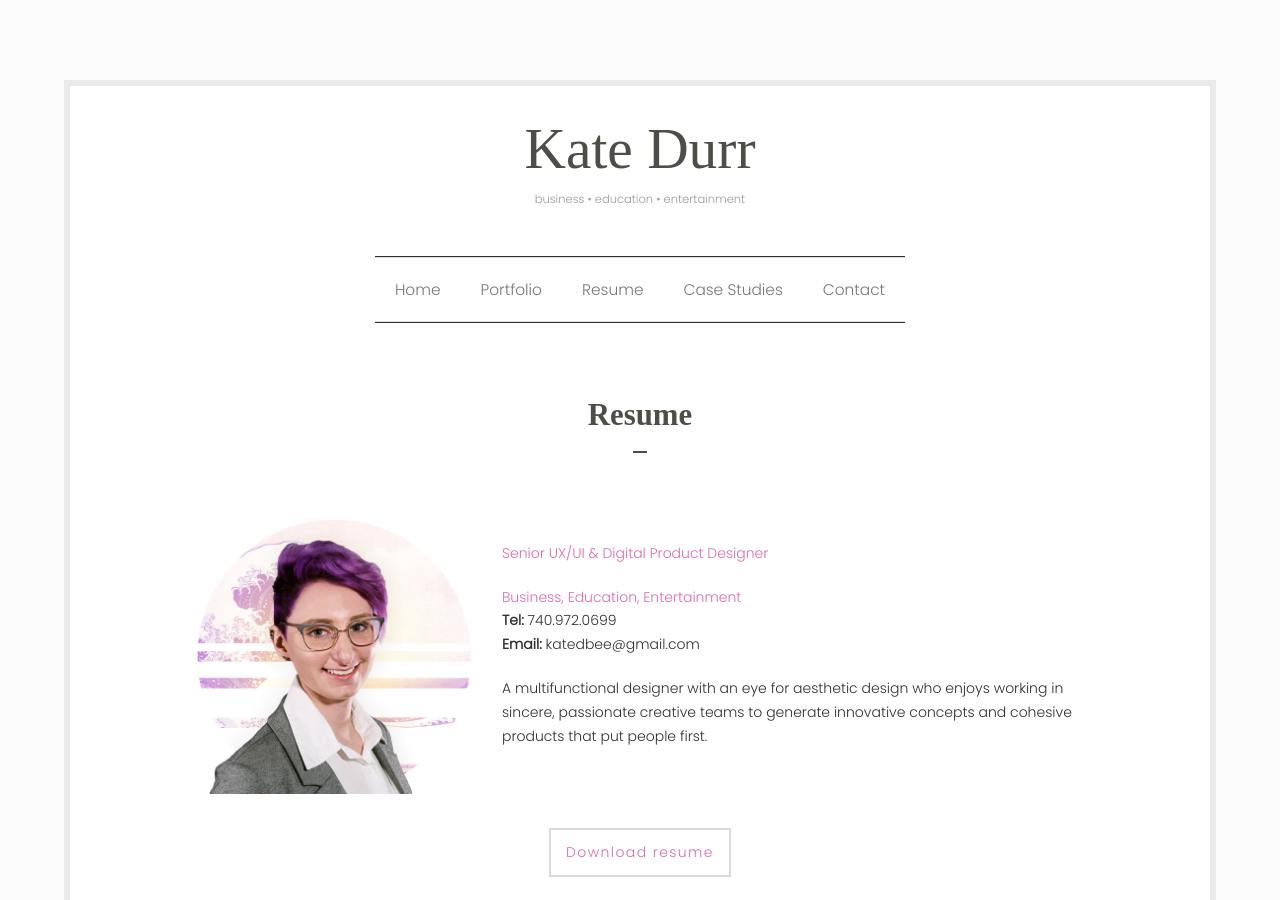
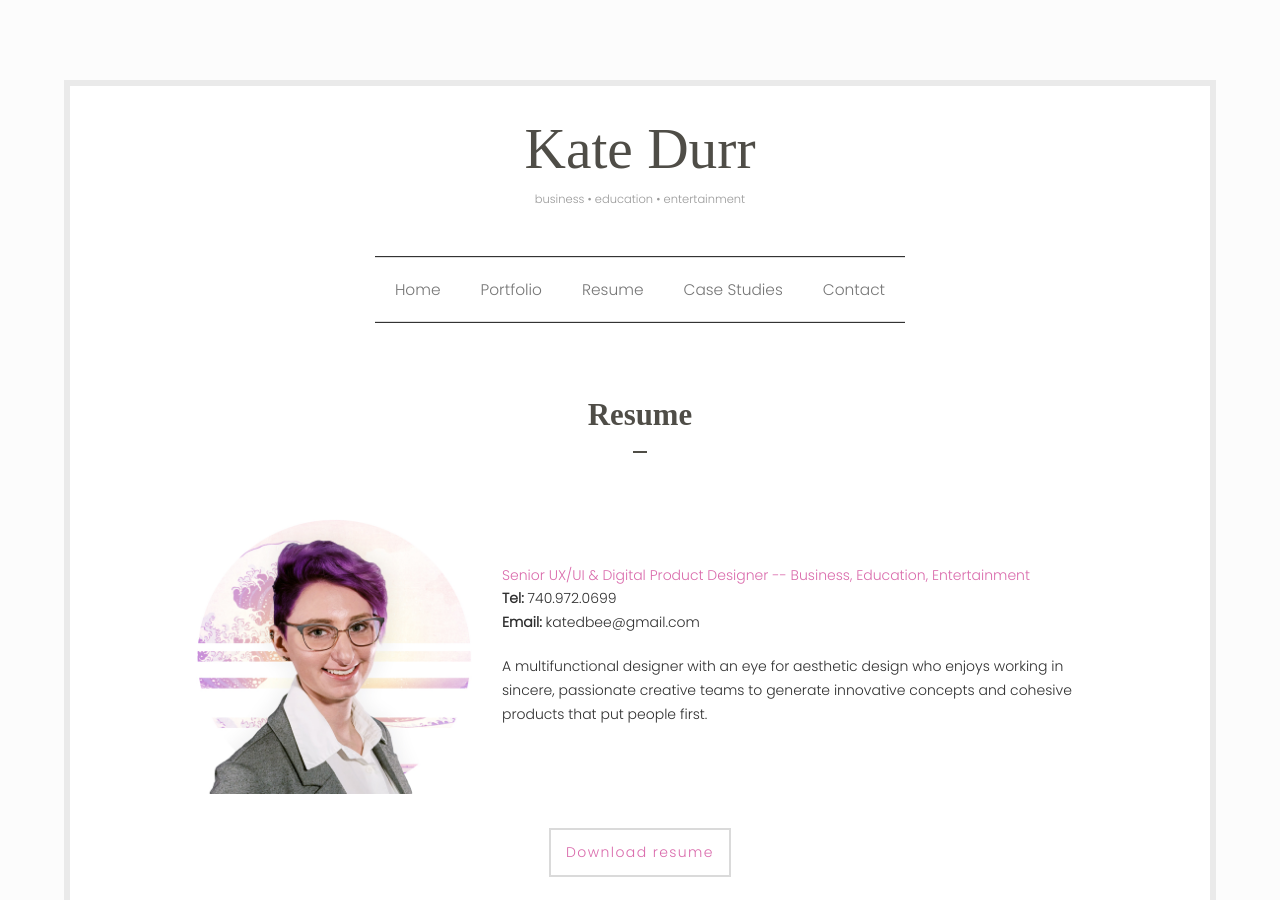
Before and after one commit to Kaedurr/portfolio, a Jekyll site: the page built from resume.html, in a window 1280 px wide and 900 px high. Built offline with Jekyll 4.4.1, drawn with Linux system fonts in a browser that asks for light colours; some web fonts are replaced.

Commit message:
Fix job title formatting issue
Moved job subtitle back inline with job title to fix formatting issue that resulted from moving subtitle to it's own line.

```diff
--- a/resume.html
+++ b/resume.html
@@ -22,8 +22,7 @@ categories: Kate Durr, Resume
 				   	<img src="img/resume-img-20230117-01.jpg" alt="Kate Durr with purple hair in business suit poses in front of 'The Great Wave off Kanagawa'" class="resp main-image"/>
 			      </div>
 			      <div class="col-md-8 resume-center">
-			      	<div><p><span class="e-heading">Senior UX/UI & Digital Product Designer</span><br>
-			      	<div><p><span class="e-heading">Business, Education, Entertainment</span><br>
+			      	<div><p><span class="e-heading">Senior UX/UI & Digital Product Designer -- Business, Education, Entertainment</span><br>
 			      	<strong>Tel:</strong> 740.972.0699<br>
 			      	<strong>Email:</strong> katedbee@gmail.com<br></p>
 						<p>A multifunctional designer with an eye for aesthetic design who enjoys working in sincere, passionate creative teams to generate innovative concepts and cohesive products that put people first.</p>
```
